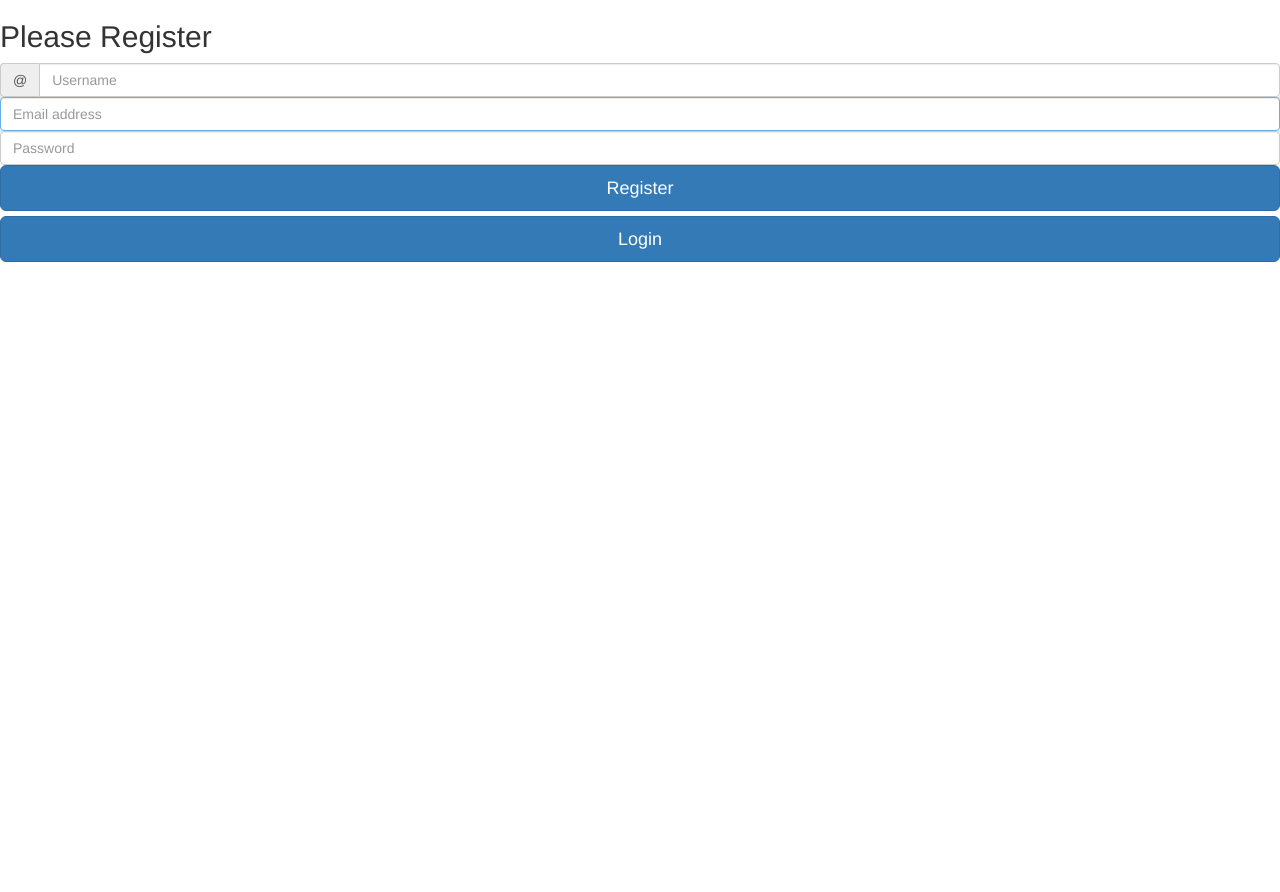
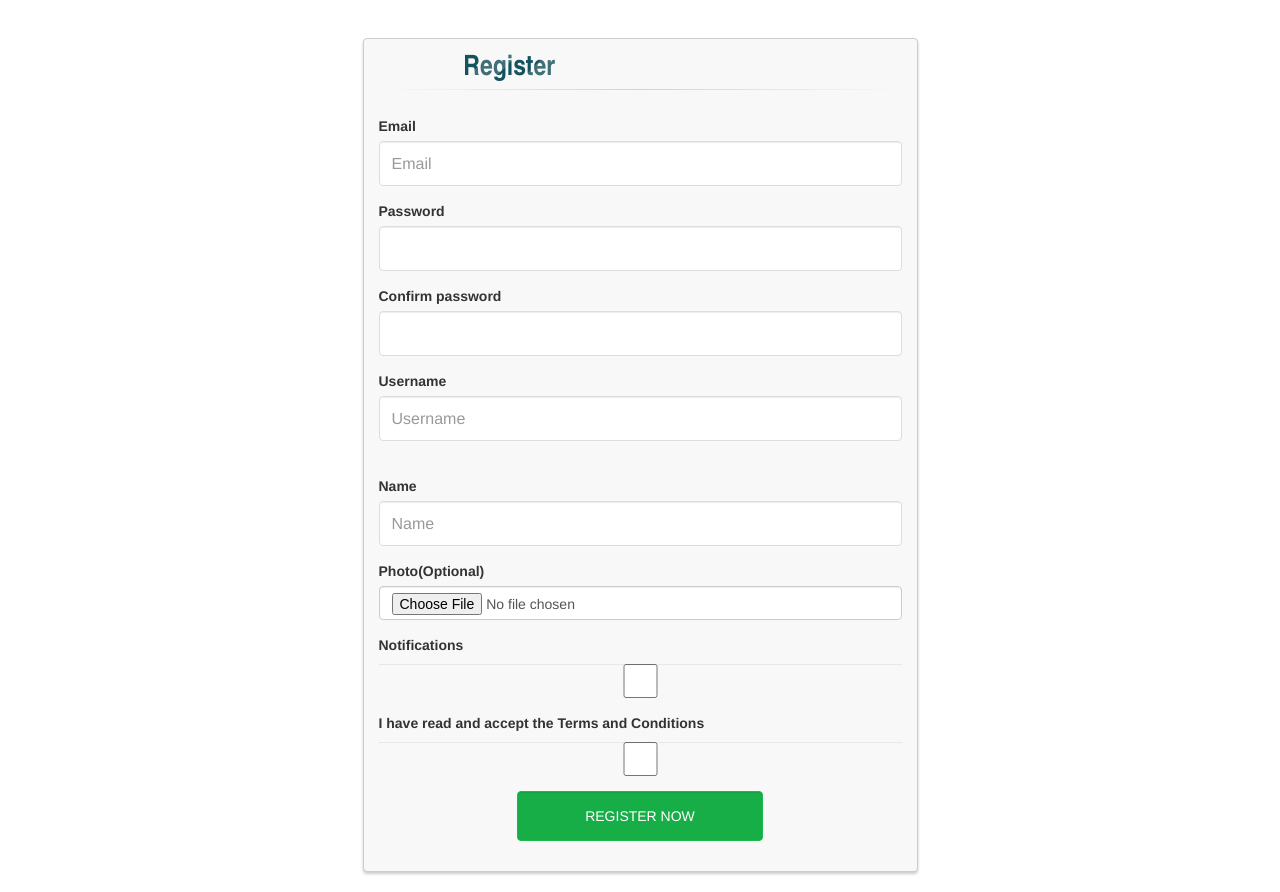
Before and after one commit to dj7777/farqpadtahai, a PHP site: page /checkUsername.php in a window 1280 px wide. Before the commit the page ends 262 px from the top, so only its background shows below. Run offline with PHP 8.4, Linux system fonts and the light colour scheme.

Commit message:
reg. page done

```diff
--- a/checkUsername.php
+++ b/checkUsername.php
@@ -1,10 +1,12 @@
+<!DOCTYPE html>
+<html>
 <head>
   <link href="css/bootstrap.min.css" rel="stylesheet">
     <link href="css/signup.css" rel="stylesheet" type="text/css" />
 
   <script src="js/jquery-3.2.1.js"  crossorigin="anonymous"></script>
        <script src="js/bootstrap.js"  crossorigin="anonymous"></script>
-
+      <script src="js/index.js"></script>
 <script type="text/javascript">
 	$(document).ready(function() {
 		$('#usernameLoading').hide();
@@ -28,7 +30,7 @@
 </script>
 </head>
 <body>
-
+<!--
       <form class="form-signin" method="POST">
     <h2 class="form-signin-heading">Please Register</h2>
     <div class="input-group">
@@ -45,5 +47,93 @@
     <button class="btn btn-lg btn-primary btn-block" type="submit">Register</button>
     <a class="btn btn-lg btn-primary btn-block" href="login.php">Login</a>
   </form>
+ -->
 
+ <div id="regContainer" class="container">
+      <div class="row">
+      <div class="col-md-6 col-md-offset-3">
+        <div class="panel panel-login">
+          <div class="panel-heading">
+
+              <div class="col-xs-6">
+                <a href="#" id="register-form-link">Register</a>
+              </div>
+
+            <hr>
+          </div>
+          <div class="panel-body">
+
+
+                <form id="register-form" action="#" method="POST" role="form" >
+                  <div class="form-group">
+                    <label for="username">Email</label>
+                    <input type="text" name="email" id="email" class="form-control" placeholder="Email" value="">
+                  </div>
+                  <div class="form-group">
+                    <label for="password">Password</label>
+                    <input type="password" name="password" id="password"  class="form-control">
+                  </div>
+                  <div class="form-group">
+                    <label for="confirm-password">Confirm password</label>
+                    <input type="password" name="confirm-password" id="confirm-password"  class="form-control">
+                  </div>
+                   <div class="form-group">
+                    <label for="username">Username</label>
+                    <input type="text" name="username" id="username"  class="form-control" placeholder="Username">
+                  <span id="usernameResult"></span>
+                    <br>
+                  </div>
+                   <div class="form-group">
+                    <label for="name">Name</label>
+                    <input type="text" name="name" id="name" class="form-control" placeholder="Name">
+                  </div>
+                   <div class="form-group">
+                    <label for="photo">Photo(Optional)</label>
+                    <input type="file" name="photo" id="photo" class="form-control">
+                  </div>
+                    <div class="form-group">
+                    <label for="notifications">Notifications</label>
+                    <input type="checkbox" name="notifications" id="notifications" class="form-control">
+                  </div>
+                     <div class="form-group">
+                    <label for="terms">I have read and accept the Terms and Conditions</label>
+                    <input type="checkbox" name="terms" id="terms" class="form-control">
+                  </div>
+
+                  <div class="form-group">
+                    <div class="row">
+                      <div class="col-sm-6 col-sm-offset-3">
+                        <input type="submit" name="register-submit" id="register-submit" tabindex="4" class="form-control btn btn-register" value="Register Now">
+                      </div>
+                    </div>
+                  </div>
+                         <?php
+	            if(isset($_POST["email"]) ){
+                $email = $_POST["email"];
+                $password = $_POST["password"];
+                $name = $_POST["name"];
+		        $uname= $_POST["username"];
+                $photo = $_POST["photo"];
+                $notification = $_POST["notifications"];
+
+		         $date = date('Y-m-d H:i:s');
+
+			     include("dbConnect.php");
+
+       			 $query= "insert into users(u_name,full_name,email,pwd,is_notif_on,dp_link,date) values
+                        ('$uname', '$name', '$email','$password', '$notification', '$photo', '$date')";
+                 if(mysqli_query($conn,$query)){
+                     $_SESSION["user"]=$uname;
+                     echo '<h4 style="color:red">Your Username is '.$uname.'.farqpadtahai.com</h4>';
+                 }
+
+               }
+	?>
+                </form>
+
+          </div>
+        </div>
+      </div>
+    </div>
 </body>
+</html>
```
Also changed, not shown: dbConnect.php (+5 -7 lines), index.php (+48 -0 lines), signup.php (+28 -27 lines).
